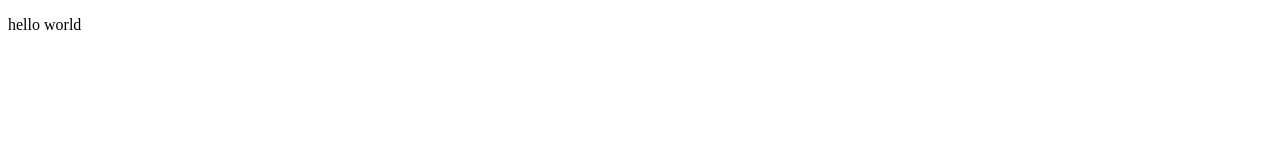
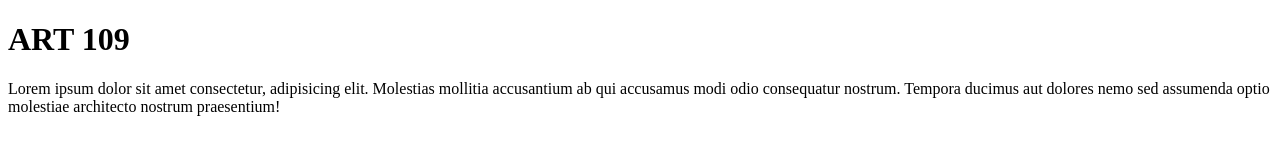
Before and after one commit to johnjsantos91/memearchive, a plain HTML site: page index.html in a window 1280 px wide. Drawn offline with Linux system fonts and the light colour scheme.

Commit message:
Update index.html

```diff
--- a/index.html
+++ b/index.html
@@ -6,6 +6,7 @@
     <title>Document</title>
 </head>
 <body>
-    <p>hello world</p>
+    <h1> ART 109</h1>
+    <p>Lorem ipsum dolor sit amet consectetur, adipisicing elit. Molestias mollitia accusantium ab qui accusamus modi odio consequatur nostrum. Tempora ducimus aut dolores nemo sed assumenda optio molestiae architecto nostrum praesentium!</p>
 </body>
 </html>
```
